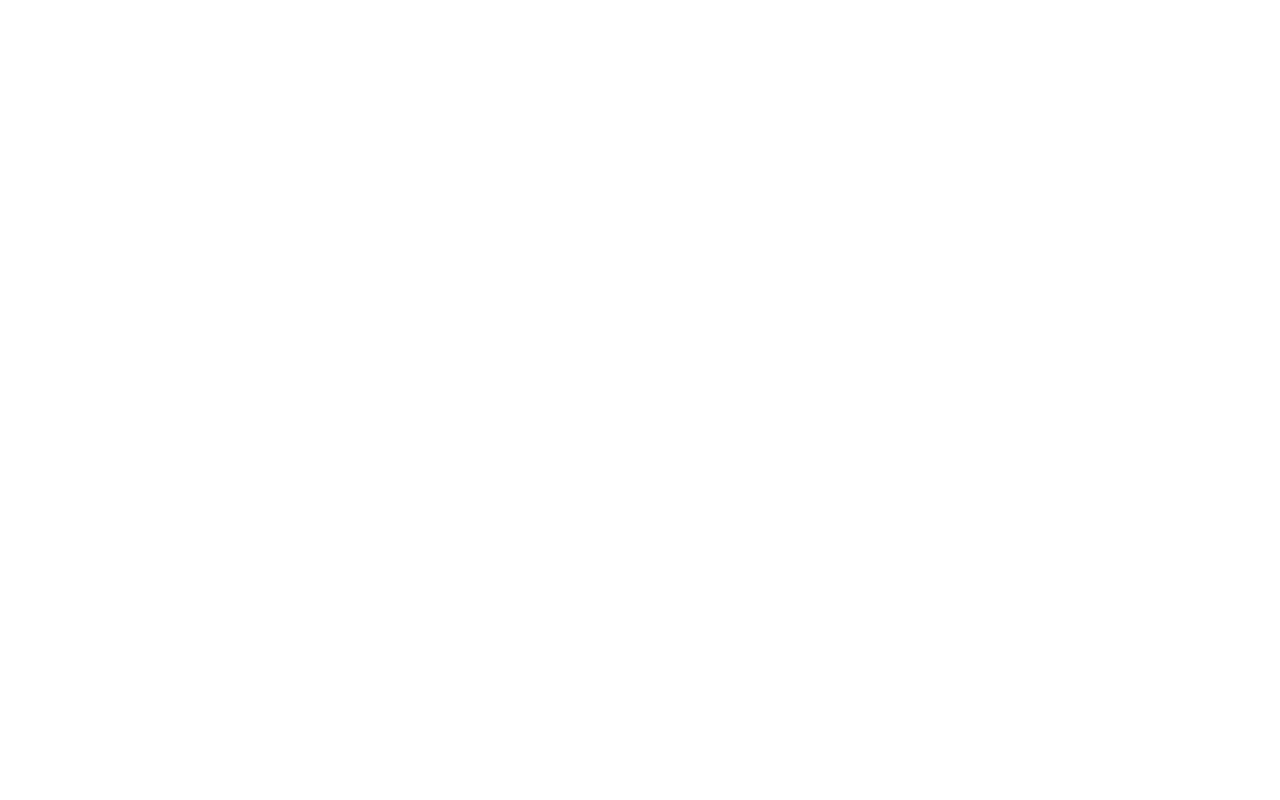
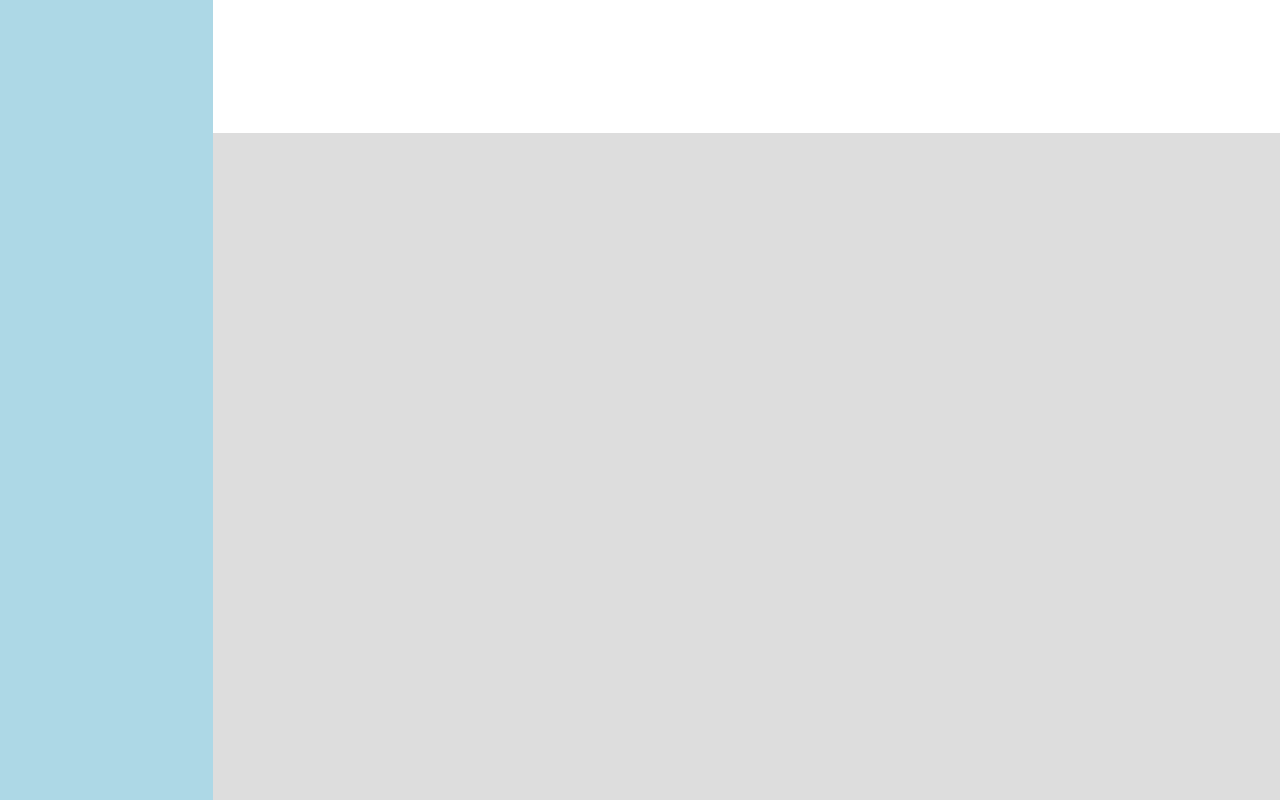
Before and after one commit to mojoro/admin-dashboard, a plain HTML site: page index.html in a window 1280 px wide. Drawn offline with Linux system fonts and the light colour scheme.

Commit message:
Build main grid areas

```diff
--- a/index.html
+++ b/index.html
@@ -7,7 +7,11 @@
   <link rel="stylesheet" href="styles.css">
 </head>
 <body>
-
+  <div class="main">
+    <div class="header"></div>
+    <div class="sidebar"></div>
+    <div class="content"></div>
+  </div>
 
   <script src="src/scripts.js"></script>
 </body>
--- a/styles.css
+++ b/styles.css
@@ -0,0 +1,27 @@
+* {
+  margin: 0;
+  padding: 0;
+  box-sizing: border-box;
+}
+
+.main {
+  display: grid;
+  height: 100vh;
+  width: 100vw;
+  grid-template-columns: 1fr 5fr;
+  grid-template-rows: 1fr 5fr;
+}
+
+.header {
+  background-color: #fff;
+  grid-area: 1 / 2 / 2 / -1;
+}
+
+.sidebar {
+  background-color: lightblue;
+  grid-area: 1 / 1 / -1 / 2;
+}
+
+.content {
+  background-color: #ddd;
+}
```
